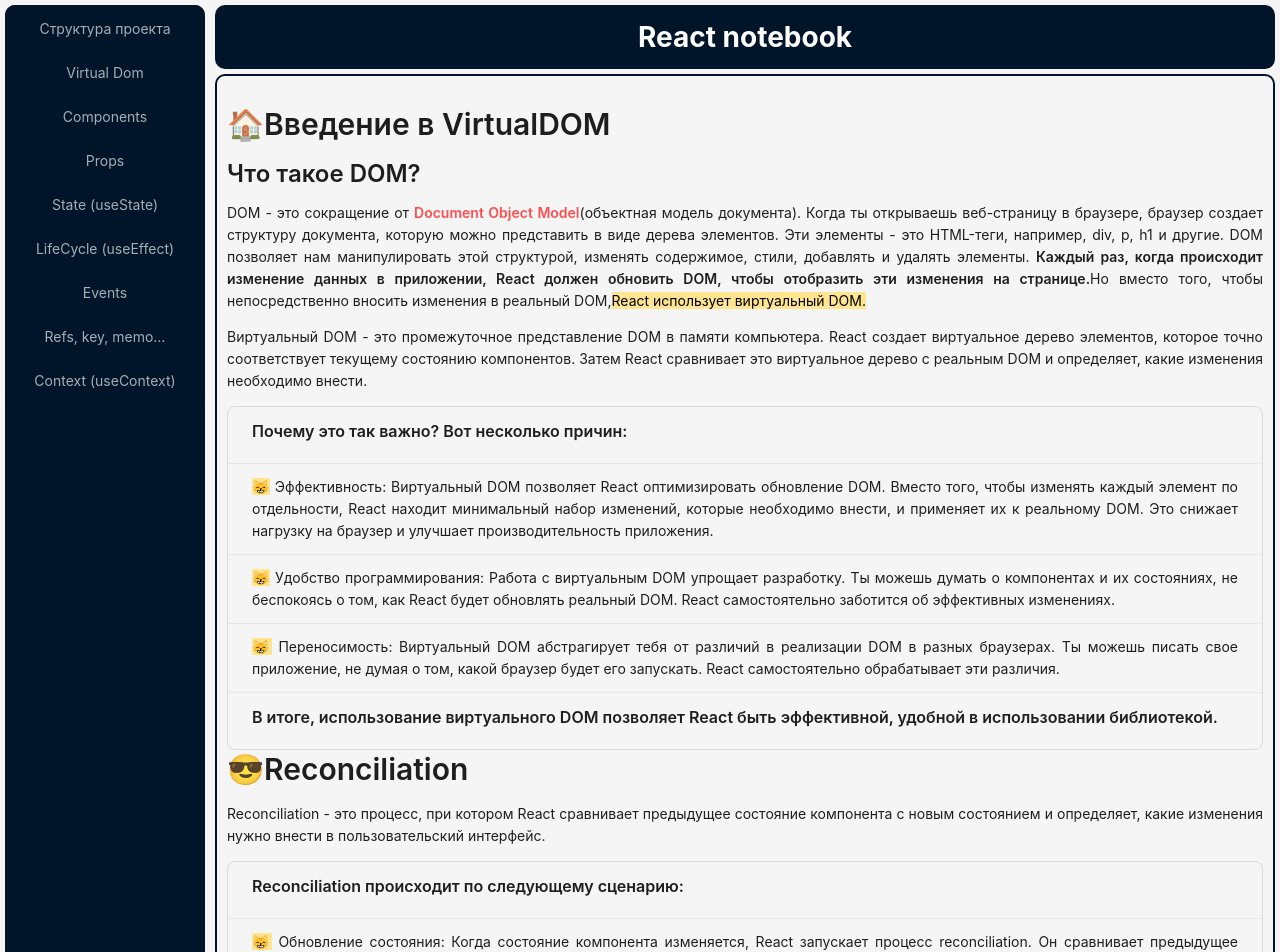
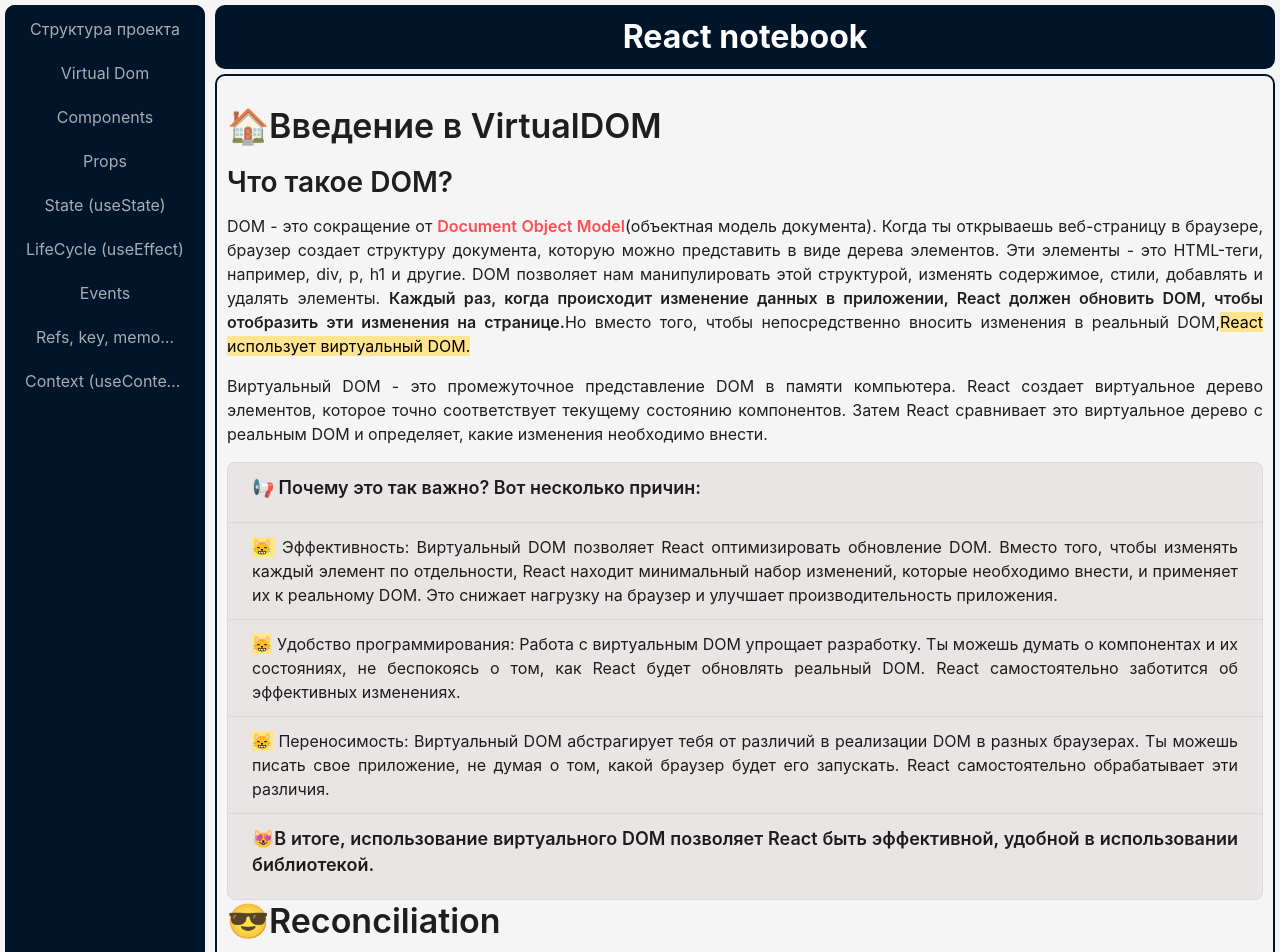
Before and after one commit to spacepocket1985/react-practice, a React (Vite) app: page /virtual-dom in a window 1280 px wide. Shown: the top 952 px of the page. Built offline with nearby package versions, Linux system fonts and the light colour scheme.

Commit message:
feat: add DataList

```diff
--- /dev/null
+++ b/src/components/dataList/DataList.tsx
@@ -0,0 +1,29 @@
+import { List, Typography } from 'antd';
+
+export type DataListPropsType = {
+  header: string;
+  footer?: string;
+  listData: string[];
+};
+
+export const DataList: React.FC<DataListPropsType> = ({
+  header,
+  footer,
+  listData,
+}) => {
+  const { Text, Title } = Typography;
+  return (
+    <List
+      style={{ backgroundColor: '#eae5e5', display: 'inline-block' }}
+      header={<Title level={5}>{`📢 ${header}`}</Title>}
+      footer={footer ? <Title level={5}>{`😻${footer}`}</Title> : null}
+      bordered
+      dataSource={listData}
+      renderItem={(item) => (
+        <List.Item>
+          <Text mark>😸</Text> {item}
+        </List.Item>
+      )}
+    />
+  );
+};
--- a/src/components/menu/MainMenu.tsx
+++ b/src/components/menu/MainMenu.tsx
@@ -6,7 +6,7 @@ export const MainMenu: React.FC = () => {
   const MenuItems = routes.map((route, index) => ({
     key: index + 1,
     label: (
-      <Link to={route.path}  rel="noopener noreferrer">
+      <Link to={route.path} rel="noopener noreferrer">
         {route.menuDescription}
       </Link>
     ),
--- a/src/index.css
+++ b/src/index.css
@@ -15,7 +15,6 @@
   font-weight: 400;
   color: var(--main-color);
   font-size: 1.2rem;
-
 }
 
 html {
@@ -23,9 +22,7 @@ html {
   font-size: 10px;
 }
 
-
-
 .pageTitle {
   margin-top: 1rem;
-  color: #fff;
+  color: #eae5e5;
 }
--- a/src/main.tsx
+++ b/src/main.tsx
@@ -1,12 +1,22 @@
 import { StrictMode } from 'react';
 import { createRoot } from 'react-dom/client';
+
+import { ConfigProvider } from 'antd';
 
 import App from './App';
 
 import './index.css';
 
+const customTheme = {
+  token: {
+    fontSize: 16,
+  },
+};
+
 createRoot(document.getElementById('root')!).render(
   <StrictMode>
+      <ConfigProvider theme={customTheme}>
     <App />
+  </ConfigProvider>,
   </StrictMode>
 );
--- a/src/pages/Components.tsx
+++ b/src/pages/Components.tsx
@@ -1,11 +1,14 @@
-import { List } from 'antd';
 import { Typography } from 'antd';
+import { DataList } from '../components/dataList/DataList';
 
-const ListDataPureFunction = [
-  'Для одинаковых входных данных всегда возвращает один результат.',
-  'Не имеет побочных эффектов (то есть не изменяет внешние состояния).',
-  'Не зависит от внешних состояний.',
-];
+const ListDataPureFunction = {
+  header: '“Чистой” называется функция, которая:',
+  listData: [
+    'Для одинаковых входных данных всегда возвращает один результат.',
+    'Не имеет побочных эффектов (то есть не изменяет внешние состояния).',
+    'Не зависит от внешних состояний.',
+  ],
+};
 
 export const Components: React.FC = () => {
   const { Text, Title, Paragraph } = Typography;
@@ -74,15 +77,9 @@ export default MyComponent;`}</Paragraph>
       <Title level={5}>
         🚀Компонента должна себя вести как чистая функция.
       </Title>
-      <List
-        header={<Title level={5}>“Чистой” называется функция, которая:</Title>}
-        bordered
-        dataSource={ListDataPureFunction}
-        renderItem={(item) => (
-          <List.Item>
-            <Text mark>😸</Text> {item}
-          </List.Item>
-        )}
+      <DataList
+        header={ListDataPureFunction.header}
+        listData={ListDataPureFunction.listData}
       />
       <Title level={4}>Stateless VS Stateful</Title>
       <Paragraph>
@@ -102,12 +99,23 @@ export default MyComponent;`}</Paragraph>
   return <h1>Hello, {name}!</h1>;
 };`}</Paragraph>
       </pre>
-      <Paragraph>В этом примере компонент Greeting принимает проп name и отображает приветствие. Он не хранит состояние и не изменяется с течением времени.</Paragraph>
+      <Paragraph>
+        В этом примере компонент Greeting принимает проп name и отображает
+        приветствие. Он не хранит состояние и не изменяется с течением времени.
+      </Paragraph>
 
       <Title level={5}>Stateful компоненты </Title>
       <Paragraph>
-      Stateful <Text mark>компоненты могут управлять состоянием</Text> и изменять свое поведение в зависимости от событий. Они используют внутреннее состояние, чтобы отслеживать изменения и обновлять UI в ответ на действия пользователя или другие события.
-      С появлением хуков в React 16.8 функциональные компоненты могут также управлять состоянием и эффектами. Теперь можно создавать stateful функциональные компоненты с помощью <Text strong type='danger'>хуков useState и useEffect.</Text>
+        Stateful <Text mark>компоненты могут управлять состоянием</Text> и
+        изменять свое поведение в зависимости от событий. Они используют
+        внутреннее состояние, чтобы отслеживать изменения и обновлять UI в ответ
+        на действия пользователя или другие события. С появлением хуков в React
+        16.8 функциональные компоненты могут также управлять состоянием и
+        эффектами. Теперь можно создавать stateful функциональные компоненты с
+        помощью{' '}
+        <Text strong type="danger">
+          хуков useState и useEffect.
+        </Text>
       </Paragraph>
       <pre>
         <Paragraph code>{`import React, { useState } from 'react';
@@ -127,8 +135,11 @@ const Counter = () => {
   );
 };;`}</Paragraph>
       </pre>
-      <Paragraph>⚠️
-      Stateless компоненты просто рендерят UI, в то время как stateful компоненты имеют внутреннее состояние, которое позволяет им изменять своё поведение в ответ на события.</Paragraph>
+      <Paragraph>
+        ⚠️ Stateless компоненты просто рендерят UI, в то время как stateful
+        компоненты имеют внутреннее состояние, которое позволяет им изменять
+        своё поведение в ответ на события.
+      </Paragraph>
     </>
   );
 };
--- a/src/pages/VirtualDom.tsx
+++ b/src/pages/VirtualDom.tsx
@@ -1,18 +1,27 @@
-import { Flex, List } from 'antd';
+import { Flex } from 'antd';
 import { Typography } from 'antd';
+import { DataList, DataListPropsType } from '../components/dataList/DataList';
 
-const ListData = [
+const VDomListData: DataListPropsType = {
+  header: 'Почему это так важно? Вот несколько причин:',
+  footer:
+    'В итоге, использование виртуального DOM позволяет React быть эффективной, удобной в использовании библиотекой.',
+  listData: [
     'Эффективность: Виртуальный DOM позволяет React оптимизировать обновление DOM. Вместо того, чтобы изменять каждый элемент по отдельности, React находит минимальный набор изменений, которые необходимо внести, и применяет их к реальному DOM. Это снижает нагрузку на браузер и улучшает производительность приложения.',
     'Удобство программирования: Работа с виртуальным DOM упрощает разработку. Ты можешь думать о компонентах и их состояниях, не беспокоясь о том, как React будет обновлять реальный DOM. React самостоятельно заботится об эффективных изменениях.',
     'Переносимость: Виртуальный DOM абстрагирует тебя от различий в реализации DOM в разных браузерах. Ты можешь писать свое приложение, не думая о том, какой браузер будет его запускать. React самостоятельно обрабатывает эти различия.',
-];
+  ],
+};
 
-const ListDataReconciliation = [
+const ListDataReconciliation: DataListPropsType = {
+  header: 'Reconciliation происходит по следующему сценарию:',
+  listData: [
     'Обновление состояния: Когда состояние компонента изменяется, React запускает процесс reconciliation. Он сравнивает предыдущее состояние компонента с новым состоянием, чтобы определить, какие части интерфейса нужно обновить.',
     'Сравнение элементов: React сравнивает элементы, которые представляют компоненты, и их дочерние элементы. Он анализирует их типы, свойства и ключи, чтобы понять, какие элементы нужно обновить, добавить или удалить.',
     'Обновление виртуального DOM: React использует виртуальный DOM (Virtual DOM), который является внутренним представлением интерфейса. Он создает новое виртуальное дерево элементов на основе изменений состояния компонента.',
     'Эффективные обновления: React делает эффективные обновления, минимизируя количество фактических изменений в реальном DOM. Он определяет, какие элементы действительно нужно обновить, и применяет только эти изменения в реальном DOM, чтобы избежать ненужных операций.',
-];
+  ],
+};
 
 export const VirtualDom: React.FC = () => {
   const { Text, Title, Paragraph } = Typography;
@@ -44,44 +53,14 @@ export const VirtualDom: React.FC = () => {
         виртуальное дерево с реальным DOM и определяет, какие изменения
         необходимо внести.
       </Paragraph>
-      <List
-        header={
-          <Title level={5}>Почему это так важно? Вот несколько причин:</Title>
-        }
-        footer={
-          <Title level={5}>
-            В итоге, использование виртуального DOM позволяет React быть
-            эффективной, удобной в использовании библиотекой.{' '}
-          </Title>
-        }
-        bordered
-        dataSource={ListData}
-        renderItem={(item) => (
-          <List.Item>
-            <Text mark>😸</Text> {item}
-          </List.Item>
-        )}
-      />
+      <DataList {...VDomListData} />
       <Title level={2}>😎Reconciliation</Title>
       <Paragraph>
         Reconciliation - это процесс, при котором React сравнивает предыдущее
         состояние компонента с новым состоянием и определяет, какие изменения
         нужно внести в пользовательский интерфейс.
       </Paragraph>
-      <List
-        header={
-          <Title level={5}>
-            Reconciliation происходит по следующему сценарию:
-          </Title>
-        }
-        bordered
-        dataSource={ListDataReconciliation}
-        renderItem={(item) => (
-          <List.Item>
-            <Text mark>😸</Text> {item}
-          </List.Item>
-        )}
-      />
+      <DataList {...ListDataReconciliation} />
     </Flex>
   );
 };
```
Also changed, not shown: src/routes/routes.ts (+9 -10 lines). Lines whose indentation alone changed are shown as unchanged.
